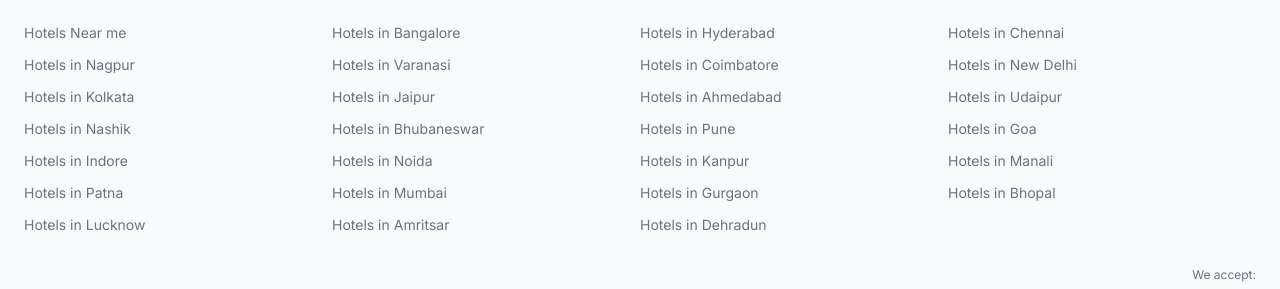
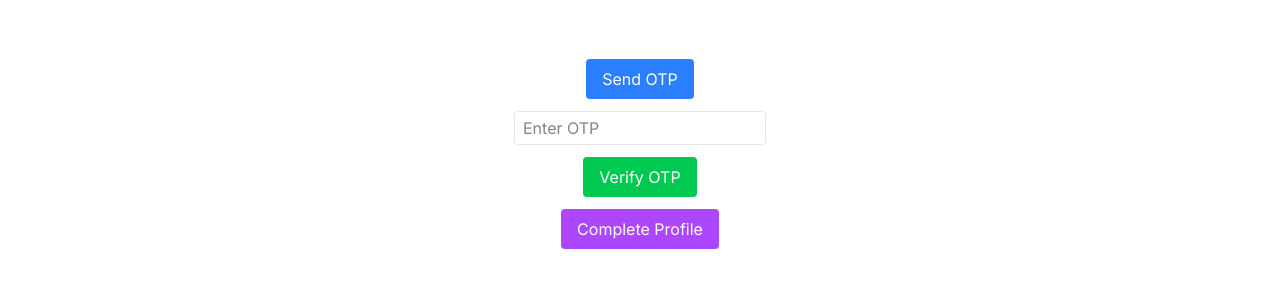
Before and after one commit to EasyTechInnovate/Aveena, a React (Vite) app in the folder client/: page /test in a window 1280 px wide. Shown: the part 246-535 px from the top of the page. Built offline with nearby package versions, Linux system fonts and the light colour scheme; no server answers.

Commit message:
Add OTP auth test page & axios services

```diff
--- a/client/src/App.jsx
+++ b/client/src/App.jsx
@@ -53,6 +53,7 @@ import AdminOffer from "./pages/adminDashboard/Offer";
 import AdminTeamManagement from "./pages/adminDashboard/TeamManagement";
 import AdminProfile from "./pages/adminDashboard/Profile";
 import AdminSettings from "./pages/adminDashboard/Settings";
+import Test from "./pages/Test";
 // Wrapper to handle conditional nav
 const Layout = () => {
   const location = useLocation();
@@ -117,6 +118,12 @@ const Layout = () => {
         <Route path="/dashboard/admin/profile" element={<AdminProfile />} />
         <Route path="/dashboard/admin/settings" element={<AdminSettings />} />
 
+
+        <Route path="/test" element={<Test />} />
+
+
+
+
       </Routes>
 
       {!isDashboardRoute && <Footer />}
--- /dev/null
+++ b/client/src/pages/Test.jsx
@@ -0,0 +1,113 @@
+import React, { useState } from "react";
+import {
+  sendOtp,
+  verifyOtp,
+  completeProfile
+} from "../services/authService";
+
+const Test = () => {
+  const [otp, setOtp] = useState("");
+  const email = "user@example.com";
+
+  // ---------------- SEND OTP ----------------
+  const handleSendOtp = async () => {
+    try {
+      const res = await sendOtp({ email });
+      console.log("OTP sent:", res.data);
+      alert("OTP sent to email!");
+    } catch (err) {
+      console.error(err.response?.data || err.message);
+    }
+  };
+
+  // ---------------- VERIFY OTP ----------------
+  const handleVerifyOtp = async () => {
+    if (!otp) {
+      alert("Enter OTP first");
+      return;
+    }
+
+    try {
+      const res = await verifyOtp({
+        email,
+        verificationCode: otp
+      });
+
+      console.log("OTP verified:", res.data);
+
+      // store tokens
+      localStorage.setItem(
+        "accessToken",
+        res.data.data.accessToken
+      );
+      localStorage.setItem(
+        "refreshToken",
+        res.data.data.refreshToken
+      );
+
+      alert("OTP verified successfully!");
+
+    } catch (err) {
+      console.error(err.response?.data || err.message);
+      alert("OTP verification failed!");
+    }
+  };
+
+  // ---------------- COMPLETE PROFILE ----------------
+  const handleCompleteProfile = async () => {
+    try {
+      const res = await completeProfile({
+        firstName: "John",
+        lastName: "Doe",
+        email: "john.doe@example.com",
+        phone: {
+          countryCode: "+91",
+          number: "1234567890",
+        },
+      });
+
+      console.log("Profile Completed:", res.data);
+      alert("Profile completed!");
+
+    } catch (err) {
+      console.error(err.response?.data || err.message);
+      alert("Profile completion failed!");
+    }
+  };
+
+  return (
+    <div className="h-screen flex flex-col gap-3 items-center justify-center">
+
+      <button
+        onClick={handleSendOtp}
+        className="bg-blue-500 px-4 py-2 rounded text-white"
+      >
+        Send OTP
+      </button>
+
+      <input
+        value={otp}
+        onChange={(e) => setOtp(e.target.value)}
+        placeholder="Enter OTP"
+        className="border px-2 py-1 rounded"
+      />
+
+      <button
+        onClick={handleVerifyOtp}
+        className="bg-green-500 px-4 py-2 rounded text-white"
+      >
+        Verify OTP
+      </button>
+
+      <button
+        onClick={handleCompleteProfile}
+        className="bg-purple-500 px-4 py-2 rounded text-white"
+      >
+        Complete Profile
+      </button>
+
+    </div>
+  );
+};
+
+export default Test;
--- /dev/null
+++ b/client/src/services/authService.js
@@ -0,0 +1,31 @@
+import { servicesAxiosInstance } from "./config";
+
+/**
+ * Send OTP (Email or Phone)
+ */
+export const sendOtp = async (payload) => {
+  return servicesAxiosInstance.post(
+    "/auth/send-otp",
+    payload
+  );
+};
+
+/**
+ * Verify OTP (Email or Phone)
+ */
+export const verifyOtp = async (payload) => {
+  return servicesAxiosInstance.post(
+    "/auth/verify-otp",
+    payload
+  );
+};
+
+/**
+ * Complete Profile
+ */
+export const completeProfile = async (payload) => {
+  return servicesAxiosInstance.post(
+    "/auth/complete-profile",
+    payload
+  );
+};
--- /dev/null
+++ b/client/src/services/config.js
@@ -0,0 +1,80 @@
+import axios from "axios";
+
+export const baseURL =
+  import.meta.env.VITE_API_URL || "http://localhost:5000/api/v1";
+
+if (!baseURL) {
+  throw new Error("VITE_API_URL environment variable is not defined.");
+}
+
+const servicesAxiosInstance = axios.create({
+  baseURL,
+  timeout: 10000,
+  headers: {
+    "Content-Type": "application/json",
+  },
+  withCredentials: true,
+});
+
+// ✅ Request interceptor (attach access token)
+servicesAxiosInstance.interceptors.request.use(
+  (config) => {
+    config.headers = config.headers || {};
+
+    const token = localStorage.getItem("accessToken");
+
+    if (token) {
+      config.headers.Authorization = `Bearer ${token}`;
+    }
+
+    return config;
+  },
+  (error) => Promise.reject(error)
+);
+
+// ✅ Response interceptor (refresh token flow)
+servicesAxiosInstance.interceptors.response.use(
+  (response) => response,
+  async (error) => {
+    const originalRequest = error.config;
+
+    if (error?.response?.status === 401 && !originalRequest._retry) {
+      originalRequest._retry = true;
+
+      try {
+        const refreshToken =
+          localStorage.getItem("refreshToken");
+
+        if (!refreshToken) {
+          throw new Error("No refresh token available");
+        }
+
+        const response = await axios.post(
+          `${baseURL}/auth/refresh-token`,
+          { refreshToken }
+        );
+
+        const { accessToken } = response.data.data;
+
+        localStorage.setItem("accessToken", accessToken);
+
+        originalRequest.headers =
+          originalRequest.headers || {};
+
+        originalRequest.headers.Authorization =
+          `Bearer ${accessToken}`;
+
+        return servicesAxiosInstance(originalRequest);
+
+      } catch (refreshError) {
+        console.error("Refresh token failed:", refreshError);
+        localStorage.clear();
+        window.location.href = "/login";
+      }
+    }
+
+    return Promise.reject(error);
+  }
+);
+
+export { servicesAxiosInstance };
--- /dev/null
+++ b/client/src/services/index.js
@@ -0,0 +1,2 @@
+// Export all services from a single entry point
+export * from './config';
```
